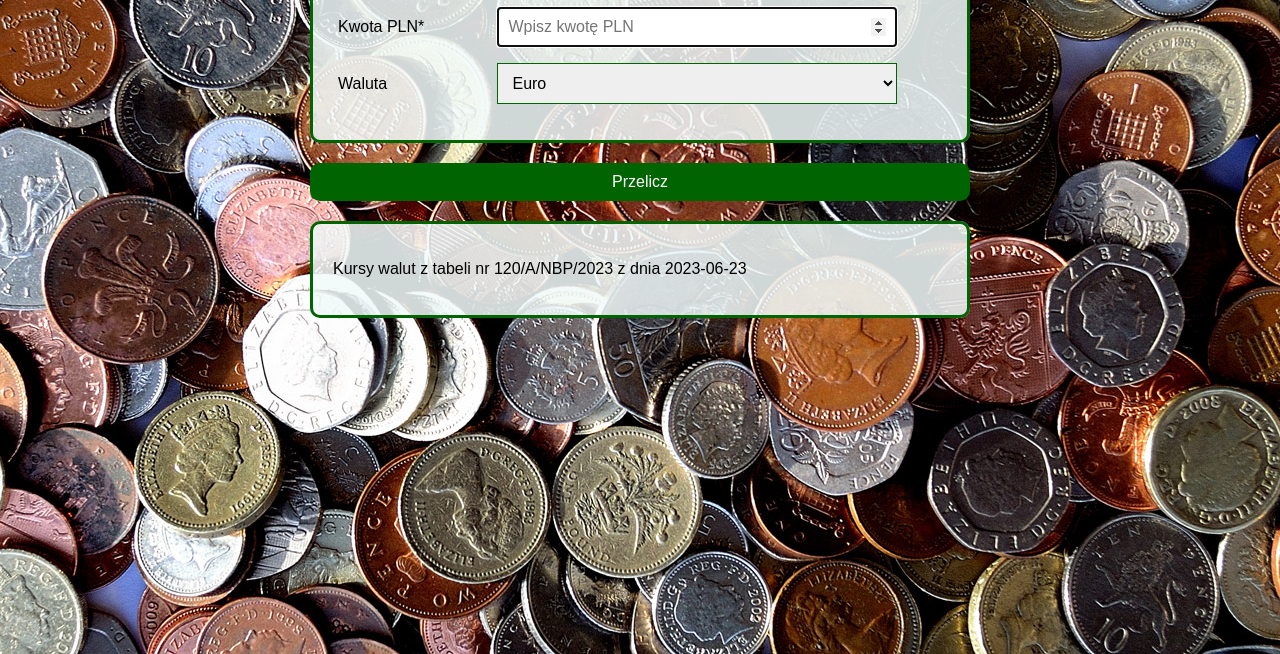
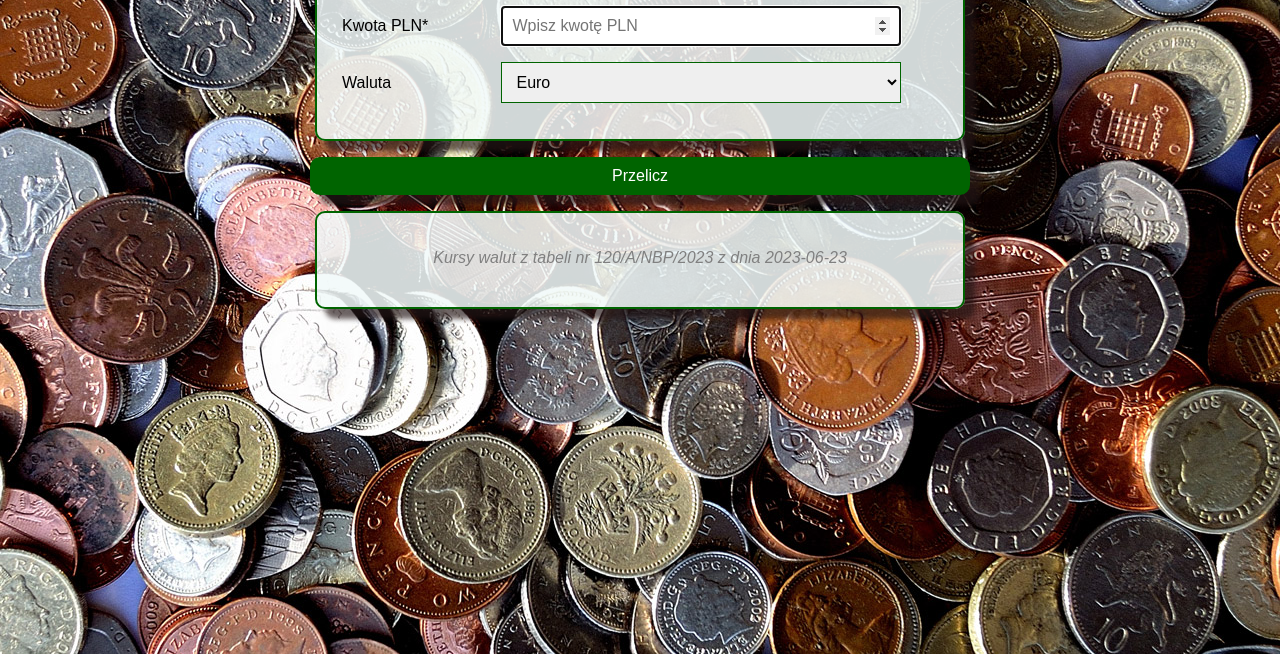
Before and after one commit to PawelKarpinski/currency, a plain HTML site: page index.html in a window 1280 px wide. Shown: the part 146-800 px from the top of the page. Drawn offline with nearby package versions, Linux system fonts and the light colour scheme.

Commit message:
add shadow box and styled info and result

```diff
--- a/css/form.css
+++ b/css/form.css
@@ -6,6 +6,7 @@
 }
 .form__header{
     color: black;
+    text-align: center;
 }
 .form__field{
     border: 1px solid darkgreen;
@@ -21,6 +22,7 @@
     padding: 10px;
     color: white;
     border-radius: 10px;
+    box-shadow: 10px 10px 5px rgba(36, 22, 22, 0.664);
 }
 
 .form__button:hover{
@@ -33,8 +35,20 @@
 
 .form__fieldset{
     border-radius: 10px;
-    border: 3px solid darkgreen;
+    border: 2px solid darkgreen;
     padding: 20px;
-    margin: 20px 0px;
+    margin: 5px;
     background-color: rgba(241, 250, 250, 0.863);
-    }
+    box-shadow: 10px 10px 5px rgba(36, 22, 22, 0.664);
+}
+
+.form__info{
+    text-align: center;
+    color: gray;
+    font-style: italic;
+}
+
+.form__result{
+    text-align: center;
+    font-size: larger;
+}
--- a/css/style.css
+++ b/css/style.css
@@ -13,5 +13,4 @@ background-position: center;
 background-attachment: fixed;
 resize: both;
 overflow: auto;
-
 }
```
